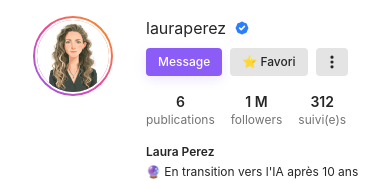
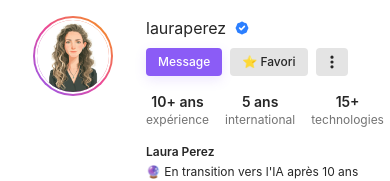
Before and after one commit to laura-perez/web-resume, a React (Vite) app: page / in a window 390 px wide. Shown: the top 181 px of the page. Built offline with nearby package versions, Linux system fonts and the light colour scheme.

Commit message:
fixed responsiveness

```diff
--- a/src/components/Profile.tsx
+++ b/src/components/Profile.tsx
@@ -62,32 +62,23 @@ export default function Profile({ onOpenChat }: ProfileProps) {
           </div>          {/* Stats - Below username */}
           <div className="flex justify-start space-x-4 sm:space-x-8 mb-4">
             <div className="text-center">
-              <div className="font-semibold text-sm sm:text-base text-ig-gray-800">{profileStats.publications}</div>
-              <div className="text-xs sm:text-sm text-ig-gray-500">publications</div>
+              <div className="font-semibold text-sm sm:text-base text-ig-gray-800">{profileStats.experience}</div>
+              <div className="text-xs sm:text-sm text-ig-gray-500">expérience</div>
             </div>
             <div className="text-center">
-              <div className="font-semibold text-sm sm:text-base text-ig-gray-800">{profileStats.followers}</div>
-              <div className="text-xs sm:text-sm text-ig-gray-500">followers</div>
+              <div className="font-semibold text-sm sm:text-base text-ig-gray-800">{profileStats.international}</div>
+              <div className="text-xs sm:text-sm text-ig-gray-500">international</div>
             </div>
             <div className="text-center">
-              <div className="font-semibold text-sm sm:text-base text-ig-gray-800">{profileStats.following}</div>
-              <div className="text-xs sm:text-sm text-ig-gray-500">suivi(e)s</div>
+              <div className="font-semibold text-sm sm:text-base text-ig-gray-800">{profileStats.technologies}</div>
+              <div className="text-xs sm:text-sm text-ig-gray-500">technologies</div>
             </div>
-          </div>          {/* Profile Info - Below stats */}
+          </div>{/* Profile Info - Below stats */}
           <div className="profile-description space-y-1 mb-4">
             <h2 className="font-semibold text-xs sm:text-sm text-ig-gray-800">{personalInfo.name}</h2>
             {profileDescription.lines.map((line, index) => (
               <p key={index} className="text-xs sm:text-sm text-ig-gray-800">
-                {line.includes('📫') ? (
-                  <span>
-                    <span>� </span>
-                    <a href="mailto:laura.perez.fr@gmail.com" className="text-blue-800 break-all">
-                      laura.perez.fr@gmail.com
-                    </a>
-                  </span>
-                ) : (
-                  <span>{line}</span>
-                )}
+                <span>{line}</span>
               </p>
             ))}
           </div>
--- a/src/components/Profile_responsive.tsx
+++ b/src/components/Profile_responsive.tsx
@@ -2,7 +2,11 @@ import { personalInfo, personalInfoComplete, profileStats } from '../data/profil
 import { highlightsData } from '../data/highlights';
 import HighlightCarousel from './HighlightCarousel';
 
-export default function Profile() {
+interface ProfileProps {
+  onOpenChat: () => void;
+}
+
+export default function Profile({ onOpenChat }: ProfileProps) {
   return (
     <div className="profile-section">
       {/* Top Section: Profile Picture, Username and Actions */}
@@ -29,11 +33,15 @@ export default function Profile() {
                 <path fillRule="evenodd" d="M6.267 3.455a3.066 3.066 0 001.745-.723 3.066 3.066 0 013.976 0 3.066 3.066 0 001.745.723 3.066 3.066 0 012.812 2.812c.051.643.304 1.254.723 1.745a3.066 3.066 0 010 3.976 3.066 3.066 0 00-.723 1.745 3.066 3.066 0 01-2.812 2.812 3.066 3.066 0 00-1.745.723 3.066 3.066 0 01-3.976 0 3.066 3.066 0 00-1.745-.723 3.066 3.066 0 01-2.812-2.812 3.066 3.066 0 00-.723-1.745 3.066 3.066 0 010-3.976 3.066 3.066 0 00.723-1.745 3.066 3.066 0 012.812-2.812zm7.44 5.252a1 1 0 00-1.414-1.414L9 10.586 7.707 9.293a1 1 0 00-1.414 1.414l2 2a1 1 0 001.414 0l4-4z" clipRule="evenodd" />
               </svg>
             </div>
-
-            {/* Action Buttons */}
-            <div className="flex space-x-2">              <button className="bg-retro-purple hover:bg-purple-600 text-white text-xs sm:text-sm font-medium py-1.5 px-3 sm:px-4 rounded text-center transition-colors shadow-retro" style={{backgroundColor: 'var(--retro-purple)'}}>
+              {/* Action Buttons */}
+            <div className="flex space-x-2">
+              <button
+                onClick={onOpenChat}
+                className="bg-retro-purple hover:bg-purple-600 text-white text-xs sm:text-sm font-medium py-1.5 px-3 sm:px-4 rounded text-center transition-colors shadow-retro"
+                style={{backgroundColor: 'var(--retro-purple)'}}
+              >
                 Message
-              </button>              <button
+              </button><button
                 onClick={() => {
                   // Demande à l'utilisateur d'ajouter aux favoris
                   alert('💜 Ajoutez cette page à vos favoris avec Ctrl+D (PC) ou Cmd+D (Mac) pour retrouver facilement le CV de Laura !');
@@ -51,16 +59,16 @@ export default function Profile() {
           </div>          {/* Stats - Below username */}
           <div className="flex justify-start space-x-4 sm:space-x-8 mb-4">
             <div className="text-center">
-              <div className="font-semibold text-sm sm:text-base text-ig-gray-800">{profileStats.publications}</div>
-              <div className="text-xs sm:text-sm text-ig-gray-500">publications</div>
+              <div className="font-semibold text-sm sm:text-base text-ig-gray-800">{profileStats.experience}</div>
+              <div className="text-xs sm:text-sm text-ig-gray-500">ans expérience</div>
             </div>
             <div className="text-center">
-              <div className="font-semibold text-sm sm:text-base text-ig-gray-800">{profileStats.followers}</div>
-              <div className="text-xs sm:text-sm text-ig-gray-500">followers</div>
+              <div className="font-semibold text-sm sm:text-base text-ig-gray-800">{profileStats.international}</div>
+              <div className="text-xs sm:text-sm text-ig-gray-500">ans international</div>
             </div>
             <div className="text-center">
-              <div className="font-semibold text-sm sm:text-base text-ig-gray-800">{profileStats.following}</div>
-              <div className="text-xs sm:text-sm text-ig-gray-500">suivi(e)s</div>
+              <div className="font-semibold text-sm sm:text-base text-ig-gray-800">{profileStats.technologies}</div>
+              <div className="text-xs sm:text-sm text-ig-gray-500">technologies</div>
             </div>
           </div>          {/* Profile Info - Below stats */}
           <div className="profile-description space-y-1 mb-4">
@@ -69,7 +77,7 @@ export default function Profile() {
               <span>{personalInfoComplete.title}</span>
             </p>
             <p className="text-xs sm:text-sm text-ig-gray-800">
-              <span>� </span>
+              <span>📫 </span>
               <a href={`mailto:${personalInfoComplete.email}`} className="text-blue-800 break-all">
                 {personalInfoComplete.email}
               </a>
--- a/src/data/profile.ts
+++ b/src/data/profile.ts
@@ -25,9 +25,9 @@ export interface ProfileDescription {
 }
 
 export interface ProfileStats {
-  publications: string;
-  followers: string;
-  following: string;
+  experience: string;
+  international: string;
+  technologies: string;
 }
 
 export const personalInfo: PersonalInfo = {
@@ -69,9 +69,9 @@ export const profileDescription: ProfileDescription = {
 };
 
 export const profileStats: ProfileStats = {
-  publications: "6",
-  followers: "1 M",
-  following: "312"
+  experience: "10+ ans",
+  international: "5 ans",
+  technologies: "15+"
 };
 
 export interface PostData {
```
